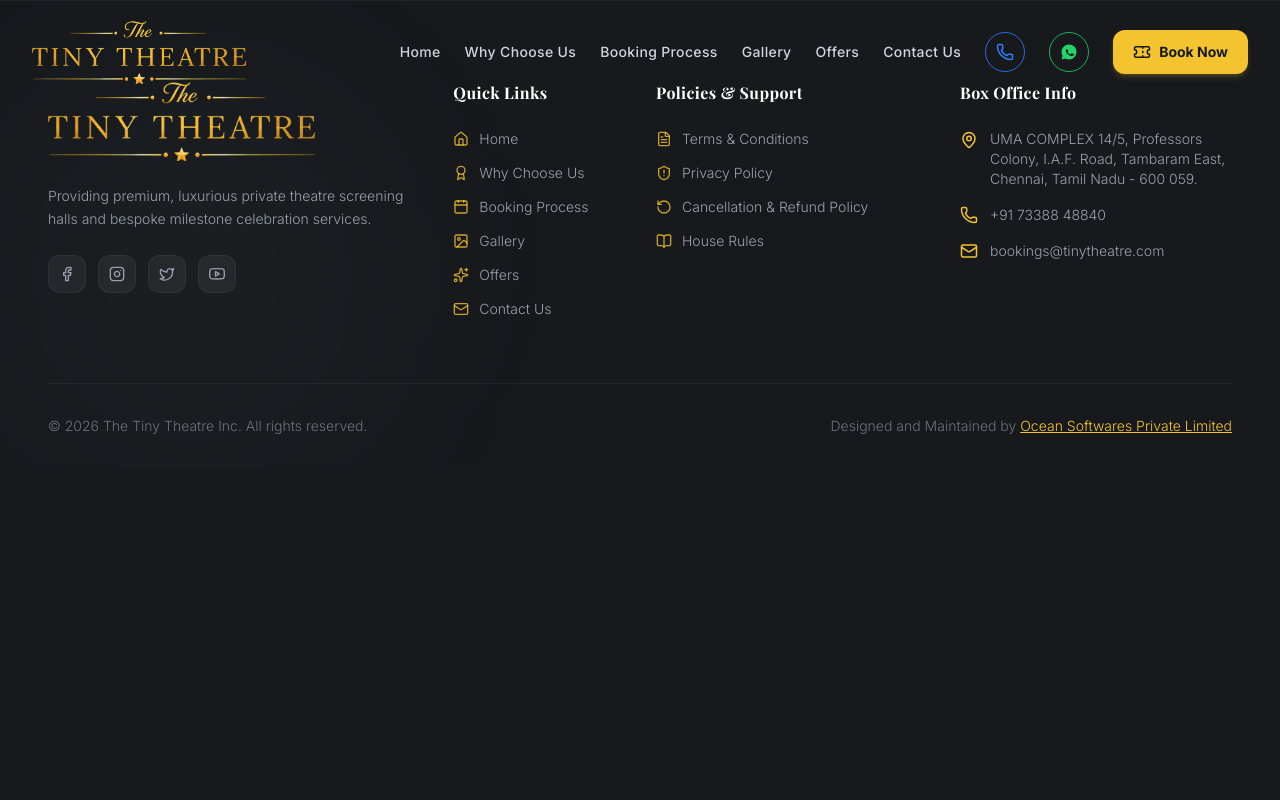
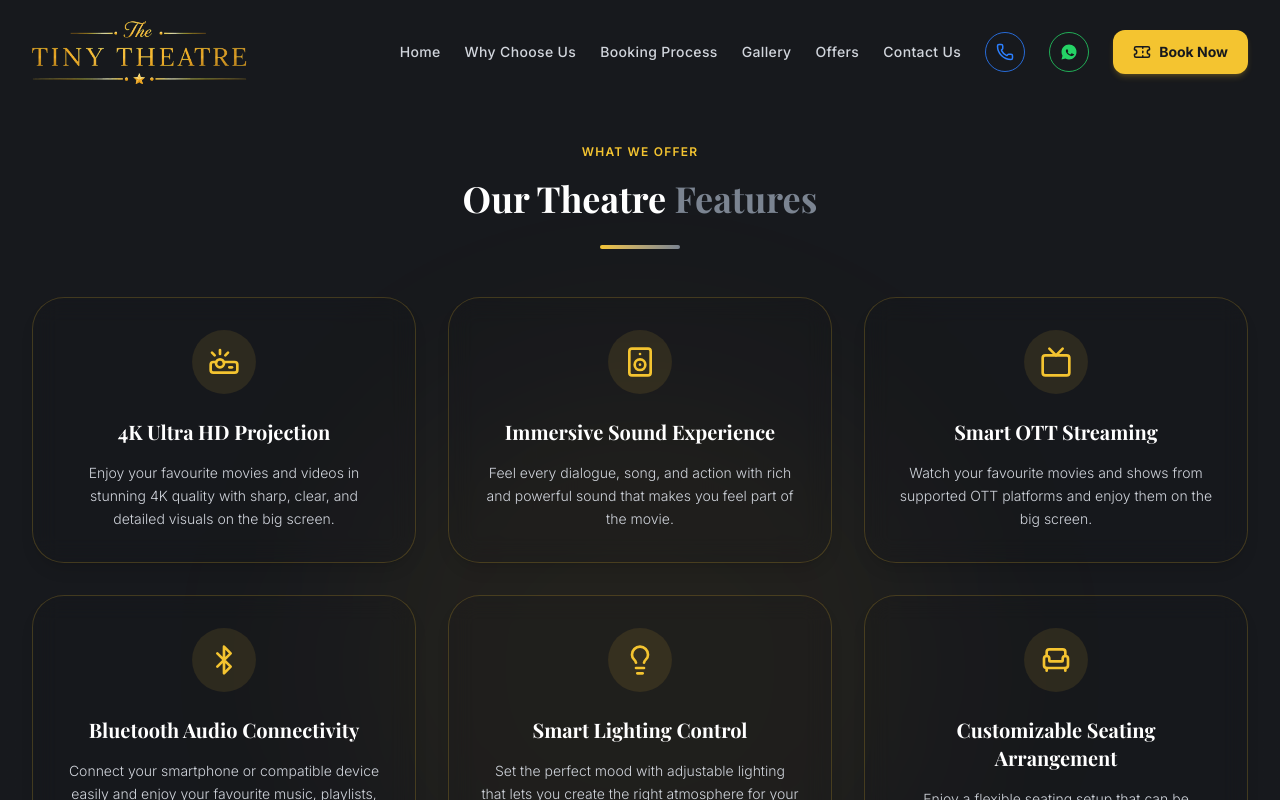
Before and after one commit to karthikocean/the-tiny-theatre-website, a React (Vite) app: page /features in a window 1280 px wide. Shown: the top 800 px of the page. Built offline with nearby package versions, Linux system fonts and the light colour scheme; a web font is replaced by a local one.

Commit message:
feat: implement core website components including Navbar, Footer, Gallery, Features, ContactUs, and App shell.

```diff
--- a/src/App.jsx
+++ b/src/App.jsx
@@ -12,6 +12,7 @@ import Gallery from './components/Gallery';
 import Screens from './components/Screens';
 import Testimonials from './components/Testimonials';
 import BookNow from './components/BookNow';
+import Features from './components/Features';
 import ContactUs from './components/ContactUs';
 import TermsAndConditions from './components/TermsAndConditions';
 import PrivacyPolicy from './components/PrivacyPolicy';
@@ -72,7 +73,7 @@ function AppContent() {
   };
 
   return (
-    <div className="w-full max-w-full bg-theatre-dark text-white font-sans overflow-x-hidden min-h-screen relative selection:bg-theatre-gold selection:text-theatre-grey-deep">
+    <div className="w-full max-w-full bg-theatre-dark text-white font-sans overflow-x-hidden min-h-screen relative selection:bg-theatre-gold selection:text-theatre-grey-deep flex flex-col">
 
       {/* Curtain Preloader */}
       <AnimatePresence>
@@ -128,7 +129,7 @@ function AppContent() {
       {/* Main Website Sections */}
       <Navbar />
 
-      <main>
+      <main className="flex-grow flex flex-col">
         <Routes>
           <Route path="/" element={
             <>
@@ -138,8 +139,15 @@ function AppContent() {
               <Screens preview={true} onViewMore={() => navigate('/screens')} />
               <BookingProcess preview={true} onViewMore={() => navigate('/booking-process')} />
               <Gallery preview={true} onViewMore={() => navigate('/gallery')} />
+              <Features preview={true} />
               <Testimonials />
             </>
+          } />
+
+          <Route path="/features" element={
+            <div className="pt-16 sm:pt-20">
+              <Features preview={false} />
+            </div>
           } />
 
           <Route path="/screens" element={
--- a/src/components/ContactUs.jsx
+++ b/src/components/ContactUs.jsx
@@ -38,7 +38,8 @@ export default function ContactUs() {
             <h4 className="text-white font-sans text-lg font-bold tracking-wide mb-3">Corporate Office</h4>
             <p className="text-gray-400 font-sans font-light text-sm leading-relaxed">
               UMA COMPLEX<br />
-              PLOT NO. 14, Professors Colony, I.A.F. Road, Tambaram East, Chennai,<br />
+              PLOT NO. 14, Professors Colony, I.A.F. Road,<br />
+              Tambaram East, Chennai,<br />
               Tamil Nadu - 600 059.
             </p>
           </motion.div>
--- /dev/null
+++ b/src/components/Features.jsx
@@ -0,0 +1,175 @@
+import React, { useRef } from 'react';
+import { Projector, Speaker, Tv, Bluetooth, Lightbulb, Armchair, Mic, Cake, Popcorn, ChevronRight } from 'lucide-react';
+import { useNavigate } from 'react-router-dom';
+
+const featuresData = [
+  {
+    id: 1,
+    title: '4K Ultra HD Projection',
+    description: 'Enjoy your favourite movies and videos in stunning 4K quality with sharp, clear, and detailed visuals on the big screen.',
+    icon: Projector
+  },
+  {
+    id: 2,
+    title: 'Immersive Sound Experience',
+    description: 'Feel every dialogue, song, and action with rich and powerful sound that makes you feel part of the movie.',
+    icon: Speaker
+  },
+  {
+    id: 3,
+    title: 'Smart OTT Streaming',
+    description: 'Watch your favourite movies and shows from supported OTT platforms and enjoy them on the big screen.',
+    icon: Tv
+  },
+  {
+    id: 4,
+    title: 'Bluetooth Audio Connectivity',
+    description: 'Connect your smartphone or compatible device easily and enjoy your favourite music, playlists, and audio.',
+    icon: Bluetooth
+  },
+  {
+    id: 5,
+    title: 'Smart Lighting Control',
+    description: 'Set the perfect mood with adjustable lighting that lets you create the right atmosphere for your movie or occasion.',
+    icon: Lightbulb
+  },
+  {
+    id: 6,
+    title: 'Customizable Seating Arrangement',
+    description: 'Enjoy a flexible seating setup that can be arranged to suit your group and make your time at the theatre more comfortable.',
+    icon: Armchair
+  },
+  {
+    id: 7,
+    title: 'Karaoke & Music Setup',
+    description: 'Sing along to your favourite songs and enjoy a fun-filled music experience with our karaoke and music setup.',
+    icon: Mic
+  },
+  {
+    id: 8,
+    title: 'Celebration Cakes',
+    description: 'Make your special occasion even sweeter with delicious cakes available to complement your celebration.',
+    icon: Cake
+  },
+  {
+    id: 9,
+    title: 'Snacks & Refreshments',
+    description: 'Enjoy a variety of tasty snacks and refreshing drinks while relaxing and enjoying your time at the theatre.',
+    icon: Popcorn
+  }
+];
+
+export default function Features({ preview = false }) {
+  const navigate = useNavigate();
+  const scrollRef = useRef(null);
+  const isDown = useRef(false);
+  const startX = useRef(0);
+  const scrollLeft = useRef(0);
+
+  const handleMouseDown = (e) => {
+    if (!scrollRef.current) return;
+    isDown.current = true;
+    scrollRef.current.classList.add('cursor-grabbing');
+    scrollRef.current.classList.remove('cursor-grab', 'snap-x', 'snap-mandatory', 'scroll-smooth');
+    startX.current = e.pageX - scrollRef.current.offsetLeft;
+    scrollLeft.current = scrollRef.current.scrollLeft;
+  };
+
+  const handleMouseLeave = () => {
+    isDown.current = false;
+    if (scrollRef.current) {
+      scrollRef.current.classList.remove('cursor-grabbing');
+      scrollRef.current.classList.add('cursor-grab', 'snap-x', 'snap-mandatory', 'scroll-smooth');
+    }
+  };
+
+  const handleMouseUp = () => {
+    isDown.current = false;
+    if (scrollRef.current) {
+      scrollRef.current.classList.remove('cursor-grabbing');
+      scrollRef.current.classList.add('cursor-grab', 'snap-x', 'snap-mandatory', 'scroll-smooth');
+    }
+  };
+
+  const handleMouseMove = (e) => {
+    if (!isDown.current || !scrollRef.current) return;
+    e.preventDefault();
+    const x = e.pageX - scrollRef.current.offsetLeft;
+    const walk = (x - startX.current) * 2;
+    scrollRef.current.scrollLeft = scrollLeft.current - walk;
+  };
+
+  const displayFeatures = preview ? featuresData.slice(0, 3) : featuresData;
+
+  return (
+    <section
+      id="features"
+      className="relative py-16 bg-gradient-to-b from-theatre-dark to-theatre-dark/95 overflow-hidden"
+    >
+      <div className="absolute top-1/2 left-1/2 -translate-x-1/2 -translate-y-1/2 w-[600px] h-[600px] bg-theatre-gold/5 rounded-full blur-[100px] pointer-events-none" />
+      <div className="max-w-7xl mx-auto px-4 sm:px-6 lg:px-8 relative z-10">
+        <div className="text-center max-w-3xl mx-auto mb-12 flex flex-col items-center">
+          <span className="text-theatre-gold font-semibold tracking-widest uppercase text-xs mb-4 block">
+            What We Offer
+          </span>
+          <h2 className="font-serif text-3xl sm:text-4xl font-bold text-white mb-6 leading-tight">
+            Our Theatre <span className="text-theatre-grey">Features</span>
+          </h2>
+          <div className="w-20 h-1 bg-gradient-to-r from-theatre-gold to-theatre-grey rounded-full" />
+        </div>
+
+        {/* Features Grid / Carousel */}
+        <div
+          ref={preview ? scrollRef : null}
+          onMouseDown={preview ? handleMouseDown : undefined}
+          onMouseLeave={preview ? handleMouseLeave : undefined}
+          onMouseUp={preview ? handleMouseUp : undefined}
+          onMouseMove={preview ? handleMouseMove : undefined}
+          className={
+            preview
+              ? "flex items-stretch overflow-x-auto gap-6 lg:gap-8 max-w-7xl mx-auto pb-8 snap-x snap-mandatory scroll-smooth no-scrollbar px-4 sm:px-6 scroll-pl-4 sm:scroll-pl-6 cursor-grab"
+              : "grid grid-cols-1 md:grid-cols-2 lg:grid-cols-3 gap-6 sm:gap-8"
+          }
+        >
+          {displayFeatures.map((feature) => {
+            const Icon = feature.icon;
+            return (
+              <div
+                key={feature.id}
+                className={`bg-theatre-grey-deep/15 backdrop-blur-md rounded-[32px] p-8 border border-theatre-gold/20 hover:border-theatre-gold/80 flex flex-col items-center text-center transition-all duration-300 shadow-lg hover:shadow-xl group relative ${preview ? "flex-none w-[75vw] sm:w-[320px] lg:w-[29%] xl:w-[29%] snap-start h-auto" : "w-full hover:-translate-y-2 h-full"
+                  }`}
+              >
+                <div className="w-16 h-16 rounded-full bg-theatre-gold/10 flex items-center justify-center mb-6 group-hover:bg-theatre-gold/20 transition-colors duration-300">
+                  <Icon className="w-8 h-8 text-theatre-gold" />
+                </div>
+                <h3 className="text-xl font-bold text-white mb-4 font-serif">
+                  {feature.title}
+                </h3>
+                <p className="text-gray-300 text-sm leading-relaxed font-light">
+                  {feature.description}
+                </p>
+              </div>
+            );
+          })}
+        </div>
+
+        {/* View All Button (Preview Only) */}
+        {preview && (
+          <div className="mt-8 text-center">
+            <button
+              onClick={() => {
+                navigate('/features');
+                window.scrollTo(0, 0);
+              }}
+              className="inline-flex items-center space-x-2 bg-transparent hover:bg-theatre-gold/10 text-theatre-gold border border-theatre-gold px-6 py-3 rounded-full font-semibold transition-all duration-300 hover:scale-105 cursor-pointer"
+            >
+              <span>View All Features</span>
+              <ChevronRight className="w-4 h-4" />
+            </button>
+          </div>
+        )}
+
+      </div>
+    </section>
+  );
+}
--- a/src/components/Footer.jsx
+++ b/src/components/Footer.jsx
@@ -75,7 +75,7 @@ export default function Footer() {
       {/* Decorative spotlights or flares */}
       <div className="absolute bottom-0 left-0 w-96 h-96 bg-theatre-grey/5 rounded-full blur-[100px] pointer-events-none" />
 
-      <div className="max-w-[85rem] mx-auto px-4 sm:px-8 lg:px-12 relative z-10">
+      <div className="w-full mx-auto px-4 sm:px-8 lg:px-16 xl:px-28 relative z-10">
         <div className="grid grid-cols-2 md:grid-cols-2 lg:grid-cols-12 gap-y-10 gap-x-6 lg:gap-x-8 pb-8 sm:pb-16 border-b border-white/5">
 
           {/* Col 1: Brand Info (Col 1-4) */}
@@ -114,6 +114,7 @@ export default function Footer() {
               {[
                 { name: 'Home', href: '#home', path: '/', icon: Home },
                 { name: 'Why Choose Us', href: '#why-choose-us', path: '/why-choose-us', icon: Award },
+                { name: 'Features', href: '#features', path: '/features', icon: Sparkles },
                 { name: 'Booking Process', href: '#booking-process', path: '/booking-process', icon: Calendar },
                 { name: 'Gallery', href: '#gallery', path: '/gallery', icon: Image },
                 { name: 'Offers', href: '#offers', path: '/offers', icon: Sparkles },
@@ -168,7 +169,12 @@ export default function Footer() {
             <ul className="space-y-4 text-sm font-light">
               <li className="flex items-start space-x-3">
                 <MapPin className="w-4.5 h-4.5 text-theatre-gold mt-0.5 flex-shrink-0" />
-                <span>UMA COMPLEX 14/5, Professors Colony, I.A.F. Road, Tambaram East, Chennai, Tamil Nadu - 600 059.</span>
+                <span>
+                  UMA COMPLEX<br />
+                  PLOT NO. 14, Professors Colony, I.A.F. Road,<br />
+                  Tambaram East, Chennai,<br />
+                  Tamil Nadu - 600 059.
+                </span>
               </li>
               <li className="flex items-center space-x-3">
                 <Phone className="w-4.5 h-4.5 text-theatre-gold flex-shrink-0" />
--- a/src/components/Gallery.jsx
+++ b/src/components/Gallery.jsx
@@ -128,12 +128,12 @@ export default function Gallery({ preview, onViewMore }) {
             Review Gallery
           </span>
           <h2 className="font-serif text-3xl sm:text-4xl font-bold text-white mb-6 leading-tight">
-            Magic Captured, <br className="hidden sm:inline" />
-            <span className="text-theatre-grey">Reviews Witnessed</span>
+            Magic Captured <br className="hidden sm:inline" />
+            {/* <span className="text-theatre-grey">Reviews Witnessed</span> */}
           </h2>
           <div className="w-20 h-1 bg-gradient-to-r from-theatre-gold to-theatre-grey rounded-full mb-8" />
           <p className="text-gray-400 text-sm sm:text-base font-sans font-light">
-            Browse our photo and video collections and read the real experiences left by our guests who celebrated their special events with us.
+           Browse our photo and video collections and explore the memorable moments captured at our theatre.
           </p>
         </div>
 
--- a/src/components/Navbar.jsx
+++ b/src/components/Navbar.jsx
@@ -13,6 +13,7 @@ export default function Navbar() {
     { name: 'Home', href: '#home', path: '/' },
     // { name: 'Our Screens', href: '#screens', path: '/screens' },
     { name: 'Why Choose Us', href: '#why-choose-us', path: '/why-choose-us' },
+    // { name: 'Features', href: '#features', path: '/features' },
     { name: 'Booking Process', href: '#booking-process', path: '/booking-process' },
     { name: 'Gallery', href: '#gallery', path: '/gallery' },
     { name: 'Offers', href: '#offers', path: '/offers' },
```
